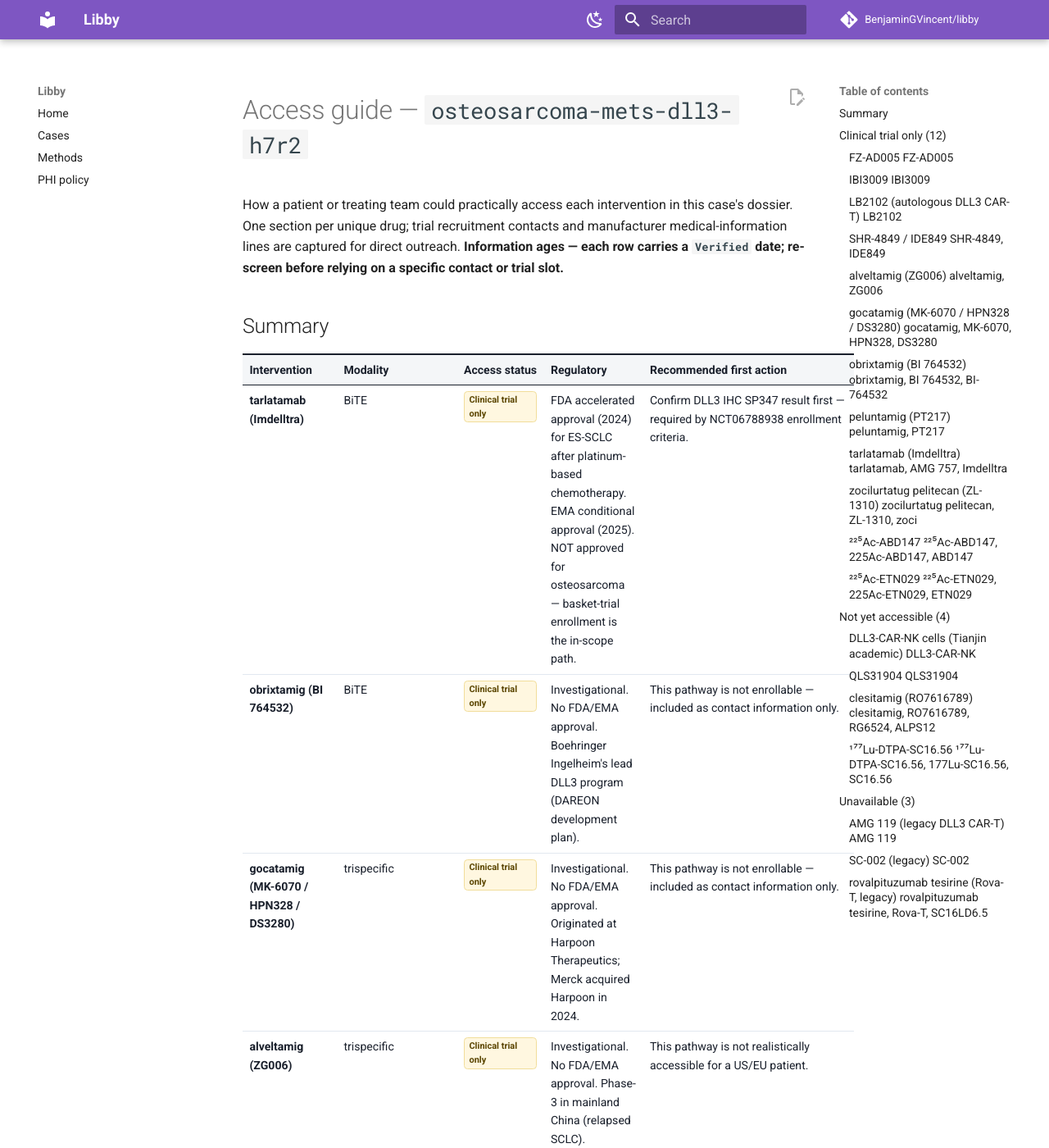
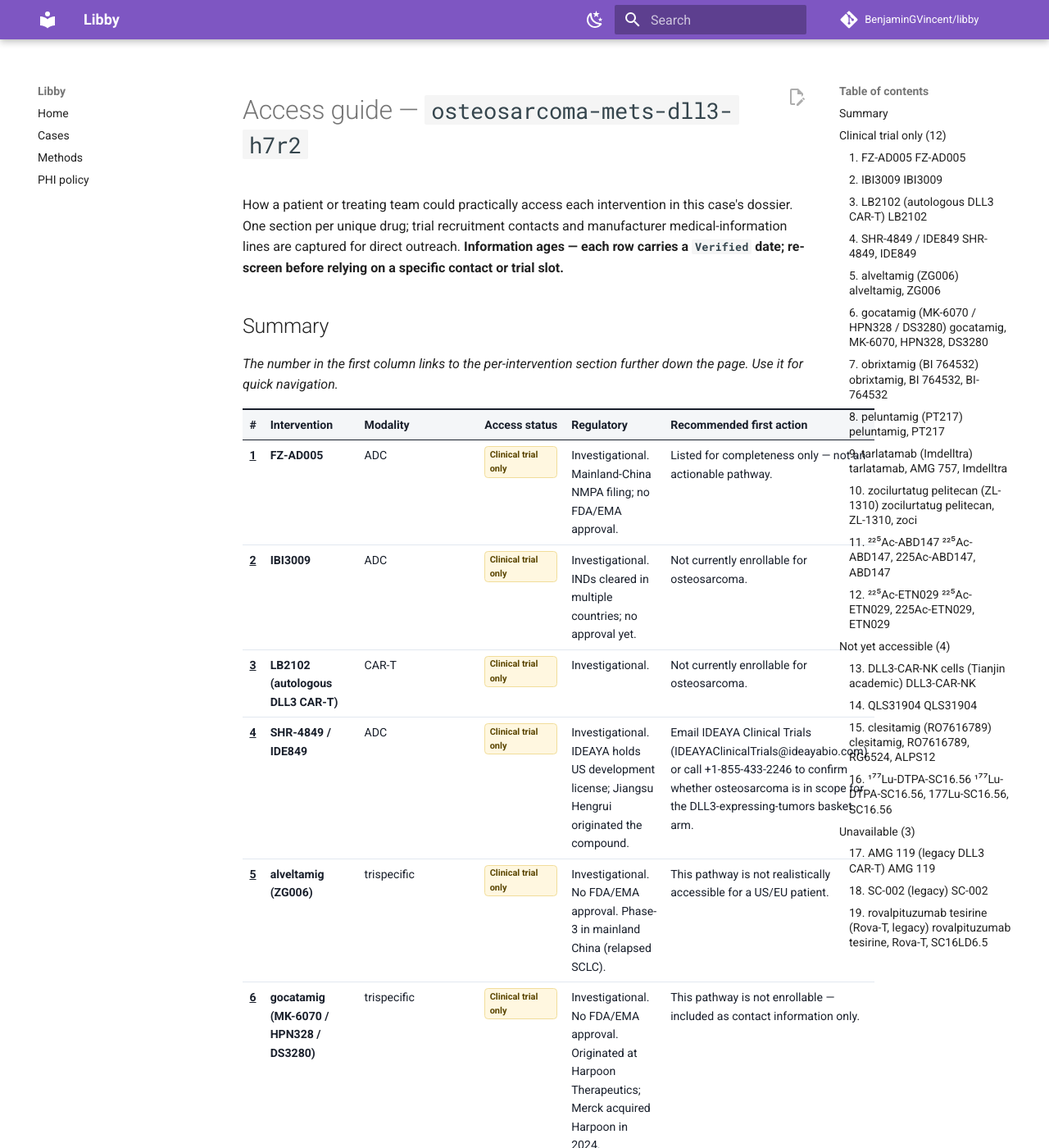
Before and after one commit to BenjaminGVincent/libby, an MkDocs documentation site: the page built from docs/cases/osteosarcoma-mets-dll3-h7r2/accessibility.md, in a window 1280 px wide and 1400 px high. Shown: the whole window at 82% size. Built offline with MkDocs 1.6.1 and Material for MkDocs 9.7.7, drawn with Linux system fonts in a browser that asks for light colours; comment, search, counter and statistics services are not loaded; some of the changed text lies outside the part shown.

Commit message:
number access-guide entries for navigation
Adds a leading `#` column to the accessibility summary table. Each row
number links to the corresponding per-intervention deep section's anchor
(`#access-<n>`); the H3 header carries the same number. Web and PDF
both share the same numbering. Within each access-status group rows are
sorted by intervention_label so numbers are reproducible run to run.

Co-Authored-By: Claude Opus 4.7 (1M context) <noreply@anthropic.com>

```diff
--- a/docs/cases/osteosarcoma-mets-dll3-h7r2/accessibility.md
+++ b/docs/cases/osteosarcoma-mets-dll3-h7r2/accessibility.md
@@ -6,33 +6,35 @@ How a patient or treating team could practically access each intervention in thi
 
 ## Summary
 
-<table class="trial-table"><thead><tr><th>Intervention</th><th>Modality</th><th>Access status</th><th>Regulatory</th><th>Recommended first action</th></tr></thead><tbody>
+_The number in the first column links to the per-intervention section further down the page. Use it for quick navigation._
 
-<tr><td><strong>tarlatamab (Imdelltra)</strong></td><td>BiTE</td><td><span class="fit-badge fit-partial">Clinical trial only</span></td><td>FDA accelerated approval (2024) for ES-SCLC after platinum-based chemotherapy. EMA conditional approval (2025). NOT approved for osteosarcoma — basket-trial enrollment is the in-scope path.</td><td>Confirm DLL3 IHC SP347 result first — required by NCT06788938 enrollment criteria.</td></tr>
-<tr><td><strong>obrixtamig (BI 764532)</strong></td><td>BiTE</td><td><span class="fit-badge fit-partial">Clinical trial only</span></td><td>Investigational. No FDA/EMA approval. Boehringer Ingelheim&#x27;s lead DLL3 program (DAREON development plan).</td><td>This pathway is not enrollable — included as contact information only.</td></tr>
-<tr><td><strong>gocatamig (MK-6070 / HPN328 / DS3280)</strong></td><td>trispecific</td><td><span class="fit-badge fit-partial">Clinical trial only</span></td><td>Investigational. No FDA/EMA approval. Originated at Harpoon Therapeutics; Merck acquired Harpoon in 2024.</td><td>This pathway is not enrollable — included as contact information only.</td></tr>
-<tr><td><strong>alveltamig (ZG006)</strong></td><td>trispecific</td><td><span class="fit-badge fit-partial">Clinical trial only</span></td><td>Investigational. No FDA/EMA approval. Phase-3 in mainland China (relapsed SCLC).</td><td>This pathway is not realistically accessible for a US/EU patient.</td></tr>
-<tr><td><strong>peluntamig (PT217)</strong></td><td>bispecific_other</td><td><span class="fit-badge fit-partial">Clinical trial only</span></td><td>Investigational. No FDA/EMA approval.</td><td>Not enrollable for osteosarcoma at present.</td></tr>
-<tr><td><strong>zocilurtatug pelitecan (ZL-1310)</strong></td><td>ADC</td><td><span class="fit-badge fit-partial">Clinical trial only</span></td><td>Investigational. FDA Fast Track designation for ES-SCLC (TOP1-inhibitor payload, post-Rova-T-era ADC).</td><td>Not currently enrollable for osteosarcoma.</td></tr>
-<tr><td><strong>SHR-4849 / IDE849</strong></td><td>ADC</td><td><span class="fit-badge fit-partial">Clinical trial only</span></td><td>Investigational. IDEAYA holds US development license; Jiangsu Hengrui originated the compound.</td><td>Email IDEAYA Clinical Trials (IDEAYAClinicalTrials@ideayabio.com) or call +1-855-433-2246 to confirm whether osteosarcoma is in scope for the DLL3-expressing-tumors basket arm.</td></tr>
-<tr><td><strong>IBI3009</strong></td><td>ADC</td><td><span class="fit-badge fit-partial">Clinical trial only</span></td><td>Investigational. INDs cleared in multiple countries; no approval yet.</td><td>Not currently enrollable for osteosarcoma.</td></tr>
-<tr><td><strong>FZ-AD005</strong></td><td>ADC</td><td><span class="fit-badge fit-partial">Clinical trial only</span></td><td>Investigational. Mainland-China NMPA filing; no FDA/EMA approval.</td><td>Listed for completeness only — not an actionable pathway.</td></tr>
-<tr><td><strong>²²⁵Ac-ABD147</strong></td><td>radioligand</td><td><span class="fit-badge fit-partial">Clinical trial only</span></td><td>Investigational. No FDA/EMA approval.</td><td>Not currently enrollable.</td></tr>
-<tr><td><strong>²²⁵Ac-ETN029</strong></td><td>radioligand</td><td><span class="fit-badge fit-partial">Clinical trial only</span></td><td>Investigational. Novartis-sponsored phase 1.</td><td>Not currently enrollable for osteosarcoma.</td></tr>
-<tr><td><strong>LB2102 (autologous DLL3 CAR-T)</strong></td><td>CAR-T</td><td><span class="fit-badge fit-partial">Clinical trial only</span></td><td>Investigational.</td><td>Not currently enrollable for osteosarcoma.</td></tr>
-<tr><td><strong>clesitamig (RO7616789)</strong></td><td>trispecific</td><td><span class="fit-badge fit-weak">Not yet accessible</span></td><td>Investigational. Phase 1 completed (NCT05619744). Future-development status uncertain — Roche has not announced a phase-2 successor.</td><td>Watch Roche pipeline announcements for a phase-2 successor.</td></tr>
-<tr><td><strong>QLS31904</strong></td><td>BiTE</td><td><span class="fit-badge fit-weak">Not yet accessible</span></td><td>Investigational. NMPA-only development; no FDA/EMA filing.</td><td>Listed for completeness only — not an actionable pathway.</td></tr>
-<tr><td><strong>¹⁷⁷Lu-DTPA-SC16.56</strong></td><td>radioimmunotherapy</td><td><span class="fit-badge fit-weak">Not yet accessible</span></td><td>Investigational. Memorial Sloan Kettering academic program with companion ⁸⁹Zr-DFO-SC16.56 PET imaging on NCT04199741.</td><td>Not currently enrollable for osteosarcoma.</td></tr>
-<tr><td><strong>DLL3-CAR-NK cells (Tianjin academic)</strong></td><td>CAR-NK</td><td><span class="fit-badge fit-weak">Not yet accessible</span></td><td>Investigational; Chinese academic program.</td><td>Not realistically accessible for a US/EU patient.</td></tr>
-<tr><td><strong>AMG 119 (legacy DLL3 CAR-T)</strong></td><td>CAR-T</td><td><span class="fit-badge fit-none">Unavailable</span></td><td>Investigational. Trial currently SUSPENDED — Amgen has not announced a restart timeline.</td><td>Not accessible — drug program is dormant.</td></tr>
-<tr><td><strong>rovalpituzumab tesirine (Rova-T, legacy)</strong></td><td>ADC</td><td><span class="fit-badge fit-none">Unavailable</span></td><td>Discontinued. AbbVie withdrew Rova-T from development in 2019 after the TAHOE phase-3 SCLC trial showed worse OS than topotecan.</td><td>Not accessible — drug is discontinued.</td></tr>
-<tr><td><strong>SC-002 (legacy)</strong></td><td>ADC</td><td><span class="fit-badge fit-none">Unavailable</span></td><td>Discontinued. Stemcentrx&#x27;s second DLL3 ADC; phase 1 terminated.</td><td>Not accessible — drug discontinued.</td></tr>
+<table class="trial-table"><thead><tr><th>#</th><th>Intervention</th><th>Modality</th><th>Access status</th><th>Regulatory</th><th>Recommended first action</th></tr></thead><tbody>
+
+<tr><td><a href="#access-1"><strong>1</strong></a></td><td><strong>FZ-AD005</strong></td><td>ADC</td><td><span class="fit-badge fit-partial">Clinical trial only</span></td><td>Investigational. Mainland-China NMPA filing; no FDA/EMA approval.</td><td>Listed for completeness only — not an actionable pathway.</td></tr>
+<tr><td><a href="#access-2"><strong>2</strong></a></td><td><strong>IBI3009</strong></td><td>ADC</td><td><span class="fit-badge fit-partial">Clinical trial only</span></td><td>Investigational. INDs cleared in multiple countries; no approval yet.</td><td>Not currently enrollable for osteosarcoma.</td></tr>
+<tr><td><a href="#access-3"><strong>3</strong></a></td><td><strong>LB2102 (autologous DLL3 CAR-T)</strong></td><td>CAR-T</td><td><span class="fit-badge fit-partial">Clinical trial only</span></td><td>Investigational.</td><td>Not currently enrollable for osteosarcoma.</td></tr>
+<tr><td><a href="#access-4"><strong>4</strong></a></td><td><strong>SHR-4849 / IDE849</strong></td><td>ADC</td><td><span class="fit-badge fit-partial">Clinical trial only</span></td><td>Investigational. IDEAYA holds US development license; Jiangsu Hengrui originated the compound.</td><td>Email IDEAYA Clinical Trials (IDEAYAClinicalTrials@ideayabio.com) or call +1-855-433-2246 to confirm whether osteosarcoma is in scope for the DLL3-expressing-tumors basket arm.</td></tr>
+<tr><td><a href="#access-5"><strong>5</strong></a></td><td><strong>alveltamig (ZG006)</strong></td><td>trispecific</td><td><span class="fit-badge fit-partial">Clinical trial only</span></td><td>Investigational. No FDA/EMA approval. Phase-3 in mainland China (relapsed SCLC).</td><td>This pathway is not realistically accessible for a US/EU patient.</td></tr>
+<tr><td><a href="#access-6"><strong>6</strong></a></td><td><strong>gocatamig (MK-6070 / HPN328 / DS3280)</strong></td><td>trispecific</td><td><span class="fit-badge fit-partial">Clinical trial only</span></td><td>Investigational. No FDA/EMA approval. Originated at Harpoon Therapeutics; Merck acquired Harpoon in 2024.</td><td>This pathway is not enrollable — included as contact information only.</td></tr>
+<tr><td><a href="#access-7"><strong>7</strong></a></td><td><strong>obrixtamig (BI 764532)</strong></td><td>BiTE</td><td><span class="fit-badge fit-partial">Clinical trial only</span></td><td>Investigational. No FDA/EMA approval. Boehringer Ingelheim&#x27;s lead DLL3 program (DAREON development plan).</td><td>This pathway is not enrollable — included as contact information only.</td></tr>
+<tr><td><a href="#access-8"><strong>8</strong></a></td><td><strong>peluntamig (PT217)</strong></td><td>bispecific_other</td><td><span class="fit-badge fit-partial">Clinical trial only</span></td><td>Investigational. No FDA/EMA approval.</td><td>Not enrollable for osteosarcoma at present.</td></tr>
+<tr><td><a href="#access-9"><strong>9</strong></a></td><td><strong>tarlatamab (Imdelltra)</strong></td><td>BiTE</td><td><span class="fit-badge fit-partial">Clinical trial only</span></td><td>FDA accelerated approval (2024) for ES-SCLC after platinum-based chemotherapy. EMA conditional approval (2025). NOT approved for osteosarcoma — basket-trial enrollment is the in-scope path.</td><td>Confirm DLL3 IHC SP347 result first — required by NCT06788938 enrollment criteria.</td></tr>
+<tr><td><a href="#access-10"><strong>10</strong></a></td><td><strong>zocilurtatug pelitecan (ZL-1310)</strong></td><td>ADC</td><td><span class="fit-badge fit-partial">Clinical trial only</span></td><td>Investigational. FDA Fast Track designation for ES-SCLC (TOP1-inhibitor payload, post-Rova-T-era ADC).</td><td>Not currently enrollable for osteosarcoma.</td></tr>
+<tr><td><a href="#access-11"><strong>11</strong></a></td><td><strong>²²⁵Ac-ABD147</strong></td><td>radioligand</td><td><span class="fit-badge fit-partial">Clinical trial only</span></td><td>Investigational. No FDA/EMA approval.</td><td>Not currently enrollable.</td></tr>
+<tr><td><a href="#access-12"><strong>12</strong></a></td><td><strong>²²⁵Ac-ETN029</strong></td><td>radioligand</td><td><span class="fit-badge fit-partial">Clinical trial only</span></td><td>Investigational. Novartis-sponsored phase 1.</td><td>Not currently enrollable for osteosarcoma.</td></tr>
+<tr><td><a href="#access-13"><strong>13</strong></a></td><td><strong>DLL3-CAR-NK cells (Tianjin academic)</strong></td><td>CAR-NK</td><td><span class="fit-badge fit-weak">Not yet accessible</span></td><td>Investigational; Chinese academic program.</td><td>Not realistically accessible for a US/EU patient.</td></tr>
+<tr><td><a href="#access-14"><strong>14</strong></a></td><td><strong>QLS31904</strong></td><td>BiTE</td><td><span class="fit-badge fit-weak">Not yet accessible</span></td><td>Investigational. NMPA-only development; no FDA/EMA filing.</td><td>Listed for completeness only — not an actionable pathway.</td></tr>
+<tr><td><a href="#access-15"><strong>15</strong></a></td><td><strong>clesitamig (RO7616789)</strong></td><td>trispecific</td><td><span class="fit-badge fit-weak">Not yet accessible</span></td><td>Investigational. Phase 1 completed (NCT05619744). Future-development status uncertain — Roche has not announced a phase-2 successor.</td><td>Watch Roche pipeline announcements for a phase-2 successor.</td></tr>
+<tr><td><a href="#access-16"><strong>16</strong></a></td><td><strong>¹⁷⁷Lu-DTPA-SC16.56</strong></td><td>radioimmunotherapy</td><td><span class="fit-badge fit-weak">Not yet accessible</span></td><td>Investigational. Memorial Sloan Kettering academic program with companion ⁸⁹Zr-DFO-SC16.56 PET imaging on NCT04199741.</td><td>Not currently enrollable for osteosarcoma.</td></tr>
+<tr><td><a href="#access-17"><strong>17</strong></a></td><td><strong>AMG 119 (legacy DLL3 CAR-T)</strong></td><td>CAR-T</td><td><span class="fit-badge fit-none">Unavailable</span></td><td>Investigational. Trial currently SUSPENDED — Amgen has not announced a restart timeline.</td><td>Not accessible — drug program is dormant.</td></tr>
+<tr><td><a href="#access-18"><strong>18</strong></a></td><td><strong>SC-002 (legacy)</strong></td><td>ADC</td><td><span class="fit-badge fit-none">Unavailable</span></td><td>Discontinued. Stemcentrx&#x27;s second DLL3 ADC; phase 1 terminated.</td><td>Not accessible — drug discontinued.</td></tr>
+<tr><td><a href="#access-19"><strong>19</strong></a></td><td><strong>rovalpituzumab tesirine (Rova-T, legacy)</strong></td><td>ADC</td><td><span class="fit-badge fit-none">Unavailable</span></td><td>Discontinued. AbbVie withdrew Rova-T from development in 2019 after the TAHOE phase-3 SCLC trial showed worse OS than topotecan.</td><td>Not accessible — drug is discontinued.</td></tr>
 </tbody></table>
 
 
 ## Clinical trial only (12)
 
-### FZ-AD005 <small><code>FZ-AD005</code></small>
+### 1. FZ-AD005 <small><code>FZ-AD005</code></small> { #access-1 }
 
 **Access status:** <span class="fit-badge fit-partial">Clinical trial only</span> &nbsp; **Modality:** ADC &nbsp; **Verified:** 2026-05-06
 
@@ -75,7 +77,7 @@ DXd-payload DLL3 ADC; mainland-China phase-1 program. Not realistically accessib
 
 ---
 
-### IBI3009 <small><code>IBI3009</code></small>
+### 2. IBI3009 <small><code>IBI3009</code></small> { #access-2 }
 
 **Access status:** <span class="fit-badge fit-partial">Clinical trial only</span> &nbsp; **Modality:** ADC &nbsp; **Verified:** 2026-05-06
 
@@ -123,7 +125,7 @@ DLL3/exatecan ADC (TOP1-inhibitor payload class). Phase 1 SCLC-only enrollment
 
 ---
 
-### LB2102 (autologous DLL3 CAR-T) <small><code>LB2102</code></small>
+### 3. LB2102 (autologous DLL3 CAR-T) <small><code>LB2102</code></small> { #access-3 }
 
 **Access status:** <span class="fit-badge fit-partial">Clinical trial only</span> &nbsp; **Modality:** CAR-T &nbsp; **Verified:** 2026-05-06
 
@@ -168,7 +170,7 @@ Autologous DLL3 CAR-T — distinct mechanism class from BiTEs and ADCs. Phase 1
 
 ---
 
-### SHR-4849 / IDE849 <small><code>SHR-4849, IDE849</code></small>
+### 4. SHR-4849 / IDE849 <small><code>SHR-4849, IDE849</code></small> { #access-4 }
 
 **Access status:** <span class="fit-badge fit-partial">Clinical trial only</span> &nbsp; **Modality:** ADC &nbsp; **Verified:** 2026-05-06
 
@@ -220,7 +222,7 @@ DLL3 ADC (TOP1-inhibitor payload) in IDEAYA&#x27;s pan-tumor basket. Eligibility
 
 ---
 
-### alveltamig (ZG006) <small><code>alveltamig, ZG006</code></small>
+### 5. alveltamig (ZG006) <small><code>alveltamig, ZG006</code></small> { #access-5 }
 
 **Access status:** <span class="fit-badge fit-partial">Clinical trial only</span> &nbsp; **Modality:** trispecific &nbsp; **Verified:** 2026-05-06
 
@@ -269,7 +271,7 @@ DLL3 × DLL3 × CD3 trispecific in mainland-China phase-3 development for SCLC.
 
 ---
 
-### gocatamig (MK-6070 / HPN328 / DS3280) <small><code>gocatamig, MK-6070, HPN328, DS3280</code></small>
+### 6. gocatamig (MK-6070 / HPN328 / DS3280) <small><code>gocatamig, MK-6070, HPN328, DS3280</code></small> { #access-6 }
 
 **Access status:** <span class="fit-badge fit-partial">Clinical trial only</span> &nbsp; **Modality:** trispecific &nbsp; **Verified:** 2026-05-06
 
@@ -319,7 +321,7 @@ Trispecific DLL3 × CD3 × albumin-binding T-cell engager from Harpoon → Merck
 
 ---
 
-### obrixtamig (BI 764532) <small><code>obrixtamig, BI 764532, BI-764532</code></small>
+### 7. obrixtamig (BI 764532) <small><code>obrixtamig, BI 764532, BI-764532</code></small> { #access-7 }
 
 **Access status:** <span class="fit-badge fit-partial">Clinical trial only</span> &nbsp; **Modality:** BiTE &nbsp; **Verified:** 2026-05-06
 
@@ -371,7 +373,7 @@ Investigational DLL3 BiTE in pivotal phase-3 development for SCLC. All current t
 
 ---
 
-### peluntamig (PT217) <small><code>peluntamig, PT217</code></small>
+### 8. peluntamig (PT217) <small><code>peluntamig, PT217</code></small> { #access-8 }
 
 **Access status:** <span class="fit-badge fit-partial">Clinical trial only</span> &nbsp; **Modality:** bispecific_other &nbsp; **Verified:** 2026-05-06
 
@@ -422,7 +424,7 @@ DLL3 × CD47 bispecific — non-T-cell-engager mechanism. Currently SCLC/NEC-onl
 
 ---
 
-### tarlatamab (Imdelltra) <small><code>tarlatamab, AMG 757, Imdelltra</code></small>
+### 9. tarlatamab (Imdelltra) <small><code>tarlatamab, AMG 757, Imdelltra</code></small> { #access-9 }
 
 **Access status:** <span class="fit-badge fit-partial">Clinical trial only</span> &nbsp; **Modality:** BiTE &nbsp; **Verified:** 2026-05-06
 
@@ -474,7 +476,7 @@ Approved for SCLC (Imdelltra) but NOT for osteosarcoma. The actionable path for
 
 ---
 
-### zocilurtatug pelitecan (ZL-1310) <small><code>zocilurtatug pelitecan, ZL-1310, zoci</code></small>
+### 10. zocilurtatug pelitecan (ZL-1310) <small><code>zocilurtatug pelitecan, ZL-1310, zoci</code></small> { #access-10 }
 
 **Access status:** <span class="fit-badge fit-partial">Clinical trial only</span> &nbsp; **Modality:** ADC &nbsp; **Verified:** 2026-05-06
 
@@ -525,7 +527,7 @@ First DLL3 ADC in pivotal phase-3 since Rova-T&#x27;s TAHOE failure (TOP1-inhibi
 
 ---
 
-### ²²⁵Ac-ABD147 <small><code>²²⁵Ac-ABD147, 225Ac-ABD147, ABD147</code></small>
+### 11. ²²⁵Ac-ABD147 <small><code>²²⁵Ac-ABD147, 225Ac-ABD147, ABD147</code></small> { #access-11 }
 
 **Access status:** <span class="fit-badge fit-partial">Clinical trial only</span> &nbsp; **Modality:** radioligand &nbsp; **Verified:** 2026-05-06
 
@@ -570,7 +572,7 @@ Actinium-225 alpha-particle DLL3 radiopharmaceutical. Phase 1 active not recruit
 
 ---
 
-### ²²⁵Ac-ETN029 <small><code>²²⁵Ac-ETN029, 225Ac-ETN029, ETN029</code></small>
+### 12. ²²⁵Ac-ETN029 <small><code>²²⁵Ac-ETN029, 225Ac-ETN029, ETN029</code></small> { #access-12 }
 
 **Access status:** <span class="fit-badge fit-partial">Clinical trial only</span> &nbsp; **Modality:** radioligand &nbsp; **Verified:** 2026-05-06
 
@@ -621,7 +623,7 @@ Actinium-225 DLL3 radioligand with companion indium-111 imaging — Novartis&#x2
 
 ## Not yet accessible (4)
 
-### DLL3-CAR-NK cells (Tianjin academic) <small><code>DLL3-CAR-NK</code></small>
+### 13. DLL3-CAR-NK cells (Tianjin academic) <small><code>DLL3-CAR-NK</code></small> { #access-13 }
 
 **Access status:** <span class="fit-badge fit-weak">Not yet accessible</span> &nbsp; **Modality:** CAR-NK &nbsp; **Verified:** 2026-05-06
 
@@ -665,7 +667,7 @@ Allogeneic DLL3 CAR-NK — off-the-shelf cell therapy class with theoretically l
 
 ---
 
-### QLS31904 <small><code>QLS31904</code></small>
+### 14. QLS31904 <small><code>QLS31904</code></small> { #access-14 }
 
 **Access status:** <span class="fit-badge fit-weak">Not yet accessible</span> &nbsp; **Modality:** BiTE &nbsp; **Verified:** 2026-05-06
 
@@ -708,7 +710,7 @@ Mainland-China DLL3 BiTE in early phase 1 with current recruitment status unknow
 
 ---
 
-### clesitamig (RO7616789) <small><code>clesitamig, RO7616789, RG6524, ALPS12</code></small>
+### 15. clesitamig (RO7616789) <small><code>clesitamig, RO7616789, RG6524, ALPS12</code></small> { #access-15 }
 
 **Access status:** <span class="fit-badge fit-weak">Not yet accessible</span> &nbsp; **Modality:** trispecific &nbsp; **Verified:** 2026-05-06
 
@@ -758,7 +760,7 @@ Trispecific DLL3 × CD3 × CD137 with co-stimulation arm. Phase 1 completed; no
 
 ---
 
-### ¹⁷⁷Lu-DTPA-SC16.56 <small><code>¹⁷⁷Lu-DTPA-SC16.56, 177Lu-SC16.56, SC16.56</code></small>
+### 16. ¹⁷⁷Lu-DTPA-SC16.56 <small><code>¹⁷⁷Lu-DTPA-SC16.56, 177Lu-SC16.56, SC16.56</code></small> { #access-16 }
 
 **Access status:** <span class="fit-badge fit-weak">Not yet accessible</span> &nbsp; **Modality:** radioimmunotherapy &nbsp; **Verified:** 2026-05-06
 
@@ -809,7 +811,7 @@ Lutetium-177 beta-particle DLL3 radioimmunotherapy from Memorial Sloan Kettering
 
 ## Unavailable (3)
 
-### AMG 119 (legacy DLL3 CAR-T) <small><code>AMG 119</code></small>
+### 17. AMG 119 (legacy DLL3 CAR-T) <small><code>AMG 119</code></small> { #access-17 }
 
 **Access status:** <span class="fit-badge fit-none">Unavailable</span> &nbsp; **Modality:** CAR-T &nbsp; **Verified:** 2026-05-06
 
@@ -854,7 +856,7 @@ Amgen&#x27;s first-generation autologous DLL3 CAR-T. Trial is suspended with no
 
 ---
 
-### SC-002 (legacy) <small><code>SC-002</code></small>
+### 18. SC-002 (legacy) <small><code>SC-002</code></small> { #access-18 }
 
 **Access status:** <span class="fit-badge fit-none">Unavailable</span> &nbsp; **Modality:** ADC &nbsp; **Verified:** 2026-05-06
 
@@ -899,7 +901,7 @@ Discontinued. Stemcentrx&#x27;s second-generation DLL3 PBD-payload ADC; phase 1
 
 ---
 
-### rovalpituzumab tesirine (Rova-T, legacy) <small><code>rovalpituzumab tesirine, Rova-T, SC16LD6.5</code></small>
+### 19. rovalpituzumab tesirine (Rova-T, legacy) <small><code>rovalpituzumab tesirine, Rova-T, SC16LD6.5</code></small> { #access-19 }
 
 **Access status:** <span class="fit-badge fit-none">Unavailable</span> &nbsp; **Modality:** ADC &nbsp; **Verified:** 2026-05-06
 
```
Also changed, not shown: 7 other files.
